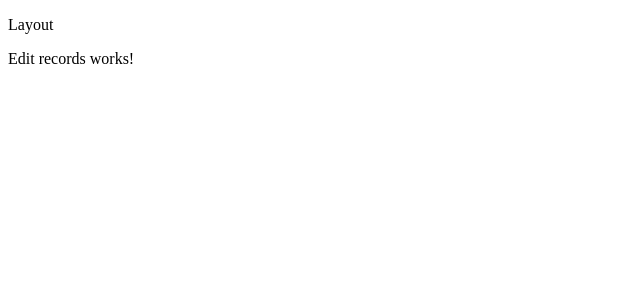
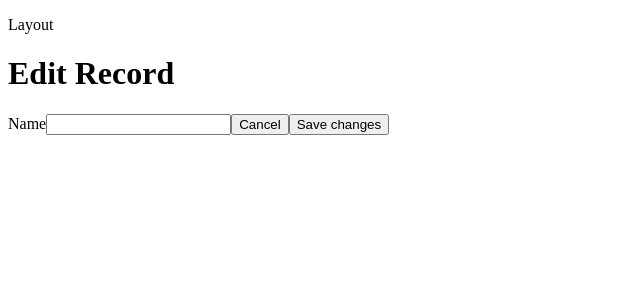
Before and after one commit to Almsrr/lunch-records, a React (Create React App) app: page /edit in a window 1280 px wide. Shown: the top 300 px of the page, without its empty margins (0-640 px from the left). Built offline with nearby package versions, Linux system fonts and the light colour scheme.

Commit message:
structure pages components

```diff
--- /dev/null
+++ b/src/components/AddRecordForm/index.tsx
@@ -0,0 +1,22 @@
+import { FC, Fragment } from "react";
+import { useNavigate } from "react-router-dom";
+
+import { RecordForm } from "../RecordForm";
+import { NewRecord } from "../../types/NewRecord";
+
+export const AddRecordForm: FC = () => {
+  const navigate = useNavigate();
+
+  const sendNewRecord = (newRecord: NewRecord) => {};
+
+  const goToHome = () => {
+    navigate("/");
+  };
+
+  return (
+    <Fragment>
+      <h1>Add Record</h1>
+      <RecordForm onSubmit={sendNewRecord} onFinish={goToHome} />
+    </Fragment>
+  );
+};
--- /dev/null
+++ b/src/components/EditRecordForm/index.tsx
@@ -0,0 +1,22 @@
+import { FC, Fragment } from "react";
+import { useNavigate } from "react-router-dom";
+
+import { RecordForm } from "../RecordForm";
+import { NewRecord } from "../../types/NewRecord";
+
+export const EditRecordForm: FC = () => {
+  const navigate = useNavigate();
+
+  const updateRecord = (record: NewRecord) => {};
+
+  const goToHome = () => {
+    navigate("/");
+  };
+
+  return (
+    <Fragment>
+      <h1>Edit Record</h1>
+      <RecordForm edit onSubmit={updateRecord} onFinish={goToHome} />
+    </Fragment>
+  );
+};
--- /dev/null
+++ b/src/components/RecordForm/index.tsx
@@ -0,0 +1,66 @@
+import { FC, useState, FormEvent, ChangeEvent } from "react";
+
+import { NewRecord } from "../../types/NewRecord";
+
+interface RecordFormProps {
+  edit?: boolean;
+  onSubmit(record: NewRecord): void;
+  onFinish?: () => void;
+}
+
+export const RecordForm: FC<RecordFormProps> = ({
+  edit,
+  onSubmit,
+  onFinish,
+}) => {
+  const [editMode] = useState(edit || false);
+  const [name, setName] = useState("");
+
+  const submit = (event: FormEvent) => {
+    event.preventDefault();
+
+    //validate data
+
+    const record = {
+      firstName: "",
+      lastName: "",
+      phone: "",
+      age: "",
+      address: "",
+      foodDelivered: false,
+      email: "",
+      comment: "",
+    };
+    onSubmit(record);
+
+    //clean inputs
+    setName("");
+  };
+
+  const finish = () => {
+    //if there is data in form
+    const confirmed = window.confirm(
+      "Are you sure do you want leave this page? All the data will be lost"
+    );
+    if (confirmed) {
+      onFinish!();
+    }
+  };
+
+  const nameHandler = (event: ChangeEvent<HTMLInputElement>) => {
+    setName(event.target.value);
+  };
+
+  return (
+    <form onSubmit={submit}>
+      <label htmlFor="name">Name</label>
+      <input type="text" id="name" value={name} onChange={nameHandler} />
+      <button type="button" onClick={finish}>
+        {!editMode ? "Finish" : "Cancel"}
+      </button>
+      <button type="submit" onClick={submit}>
+        {!editMode ? "Add" : "Save changes"}
+      </button>
+    </form>
+  );
+};
--- /dev/null
+++ b/src/components/RecordsGrid/GridHeader/index.tsx
@@ -0,0 +1,37 @@
+import { FC } from "react";
+import { useNavigate } from "react-router-dom";
+
+export const GridHeader: FC = () => {
+  const navigate = useNavigate();
+
+  const editHandler = () => {
+    navigate(`edit?id=${0}`);
+  };
+
+  const deleteHandler = () => {
+    const confirmed = window.confirm(
+      "Are you sure do you want to delete this record?"
+    );
+    if (confirmed) {
+      //do something
+    }
+  };
+  const addHandler = () => {
+    navigate("add");
+  };
+
+  return (
+    <div>
+      <h1>Records</h1>
+      <button type="button" onClick={editHandler}>
+        Edit
+      </button>
+      <button type="button" onClick={deleteHandler}>
+        Delete
+      </button>
+      <button type="button" onClick={addHandler}>
+        Add
+      </button>
+    </div>
+  );
+};
--- /dev/null
+++ b/src/components/RecordsGrid/index.tsx
@@ -0,0 +1,11 @@
+import { FC } from "react";
+
+import { GridHeader } from "./GridHeader";
+
+export const RecordsGrid: FC = () => {
+  return (
+    <div>
+      <GridHeader />
+    </div>
+  );
+};
--- a/src/pages/AddRecord/index.tsx
+++ b/src/pages/AddRecord/index.tsx
@@ -1,7 +1,9 @@
 import { FC } from "react";
 
+import { AddRecordForm } from "../../components/AddRecordForm";
+
 const AddRecordPage: FC = () => {
-  return <p>Add record page works!</p>;
+  return <AddRecordForm />;
 };
 
 export default AddRecordPage;
--- a/src/pages/EditRecord/index.tsx
+++ b/src/pages/EditRecord/index.tsx
@@ -1,7 +1,9 @@
 import { FC } from "react";
 
+import { EditRecordForm } from "../../components/EditRecordForm";
+
 const EditRecordPage: FC = () => {
-  return <p>Edit records works!</p>;
+  return <EditRecordForm />;
 };
 
 export default EditRecordPage;
--- /dev/null
+++ b/src/pages/Home/index.tsx
@@ -0,0 +1,9 @@
+import { FC } from "react";
+
+import { RecordsGrid } from "../../components/RecordsGrid";
+
+const HomePage: FC = () => {
+  return <RecordsGrid />;
+};
+
+export default HomePage;
```
Also changed, not shown: src/pages/Records/index.tsx (deleted, +0 -7 lines).
